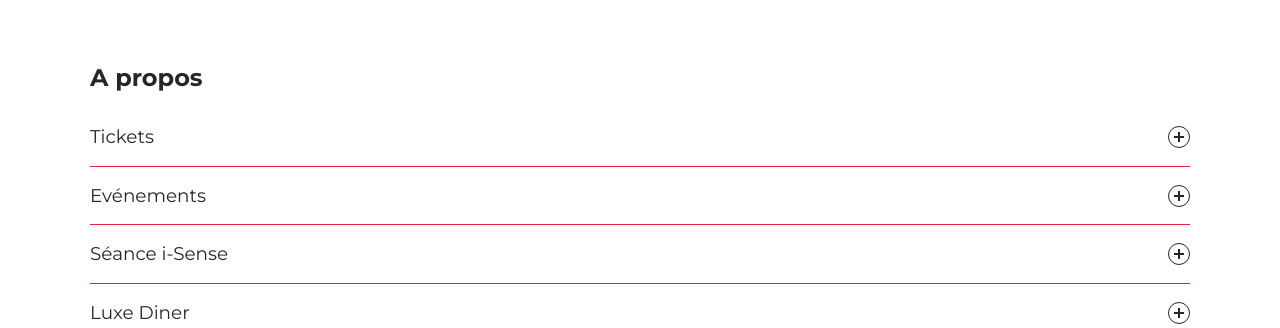
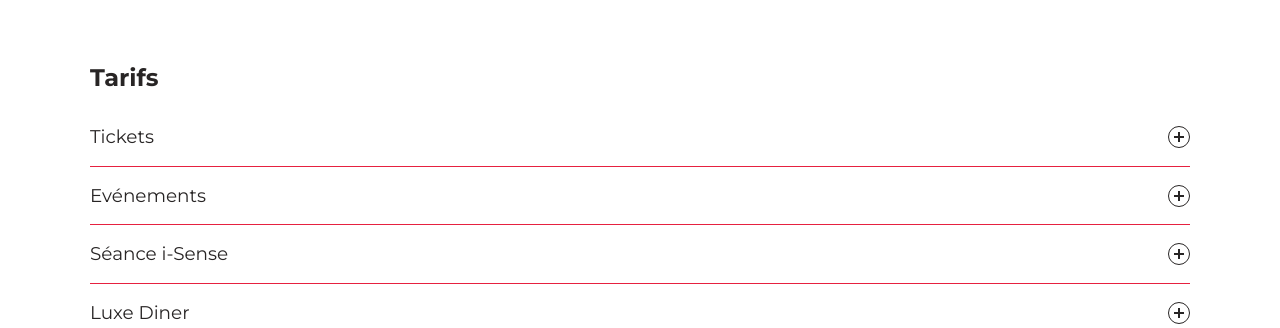
Before and after one commit to ThomasDLG/cinema, a PHP site: page /tarifs.php in a window 1280 px wide. Shown: the part 64-392 px from the top of the page. Run offline with PHP 8.4, Linux system fonts and the light colour scheme; some libraries are stand-ins or nearby versions.

Commit message:
Change h4 title

```diff
--- a/tarifs.php
+++ b/tarifs.php
@@ -5,7 +5,7 @@ include("inc/header.php");
 
 <section id="about" class="section-64">
     <div class="container">
-        <h4 class="text-dark pb-2">A propos</h4>
+        <h4 class="text-dark pb-2">Tarifs</h4>
         <div class="accordion">
                 <div class="accordion-item">
                   <button id="accordion-button-1" aria-expanded="false"><span class="accordion-title">Tickets</span><span class="icon" aria-hidden="true"></span></button>
```
